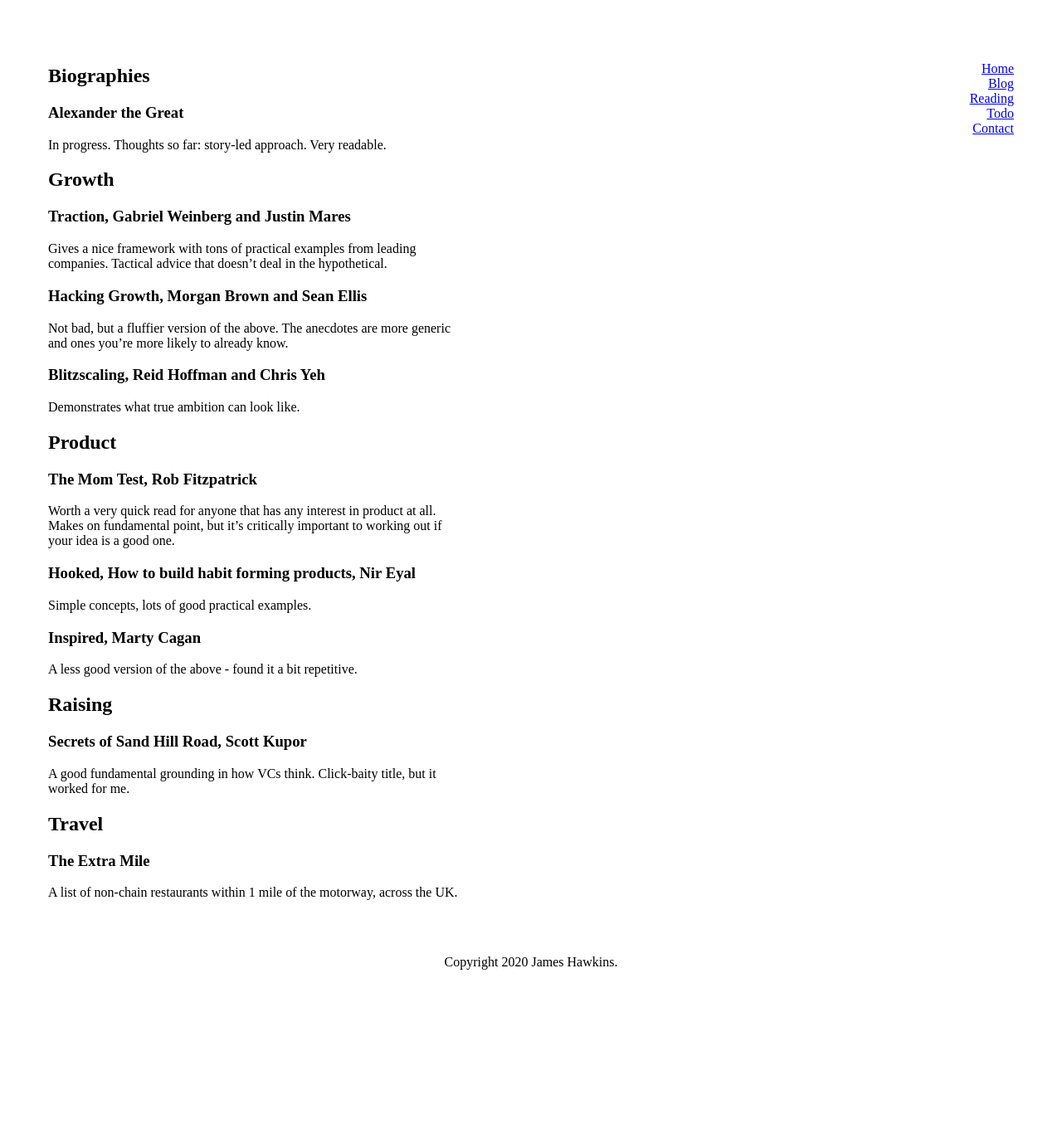
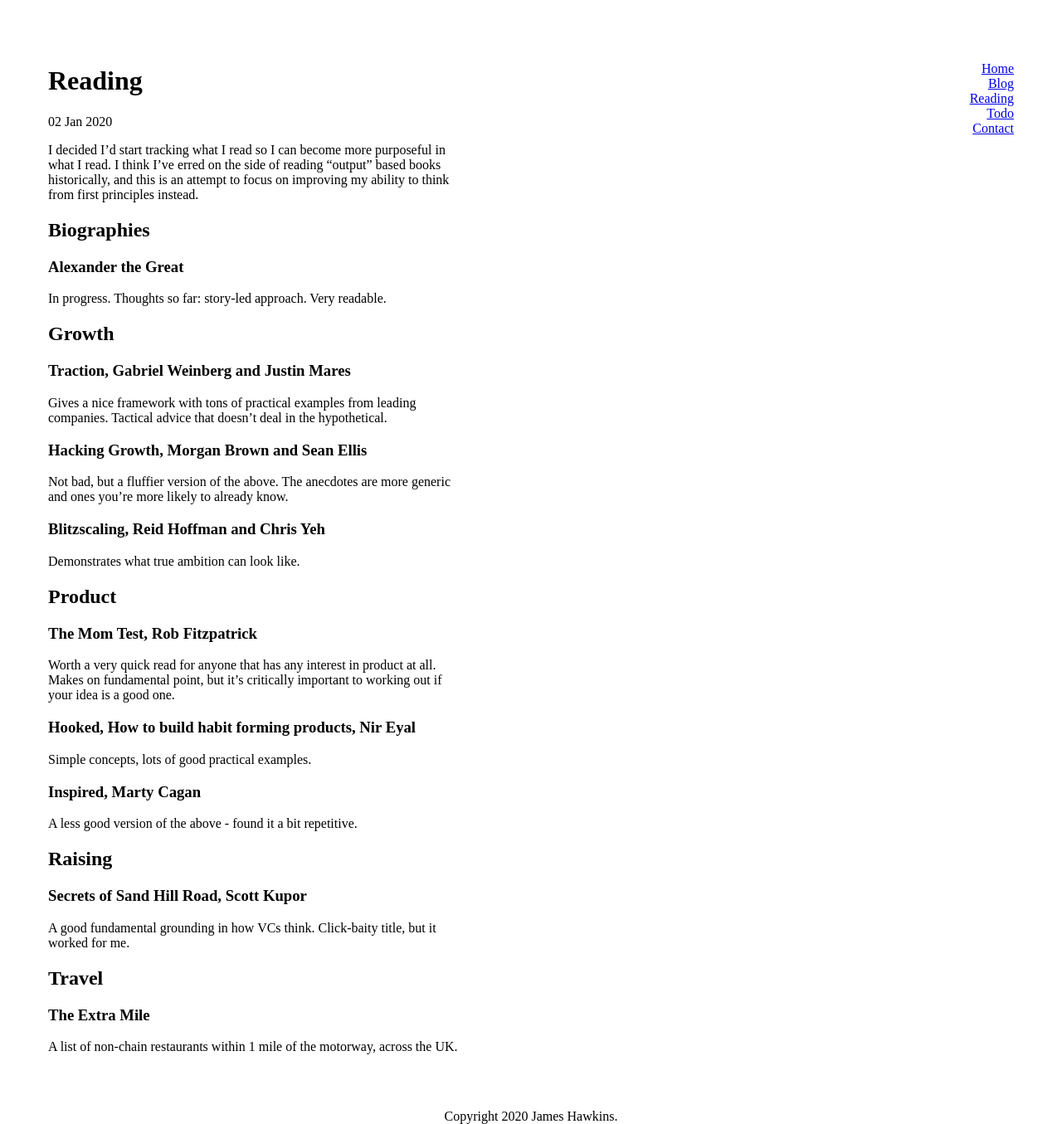
Before and after one commit to jamesefhawkins/jamesefhawkins.github.io, a Jekyll site: the page built from reading/index.md, in a window 1280 px wide. Shown: the whole page at 83% size. Built offline with Jekyll 4.4.1, drawn with Linux system fonts in a browser that asks for light colours; our own code applies the rules of GitHub Pages for plain Markdown files; before the commit the page ends 1169 px from its top, so only the background shows below that.

Commit message:
tidied reading list page

```diff
--- a/reading/index.md
+++ b/reading/index.md
@@ -1,3 +1,11 @@
+---
+layout: post
+title: "Reading"
+date: 2020-01-02
+---
+
+I decided I'd start tracking what I read so I can become more purposeful in what I read. I think I've erred on the side of reading "output" based books historically, and this is an attempt to focus on improving my ability to think from first principles instead.
+
 ## Biographies
 
 ### Alexander the Great
```
